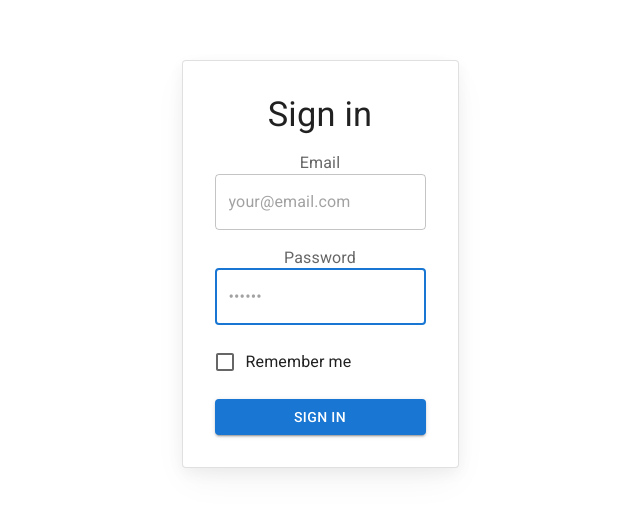
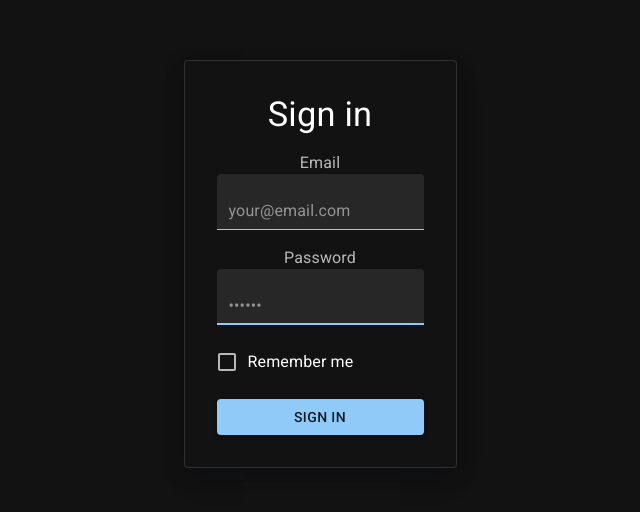
Before and after one commit to theRaffe/TMaquilaFrontend, a React (Vite) app: page /login in a window 1280 px wide. Shown: the part 168-680 px from the top of the page, without its empty margins (320-960 px from the left). Built offline with nearby package versions, Linux system fonts and the light colour scheme.

Commit message:
set dark theme at login form

```diff
--- a/src/pages/Login/LoginForm.tsx
+++ b/src/pages/Login/LoginForm.tsx
@@ -7,16 +7,22 @@
 // import Divider from '@mui/material/Divider';
 import FormLabel from '@mui/material/FormLabel';
 import FormControl from '@mui/material/FormControl';
-import Link from '@mui/material/Link';
+// import Link from '@mui/material/Link';
 import TextField from '@mui/material/TextField';
 import Typography from '@mui/material/Typography';
 import Stack from '@mui/material/Stack';
 import MuiCard from '@mui/material/Card';
-import { styled } from '@mui/material/styles';
+import { createTheme, styled, ThemeProvider } from '@mui/material/styles';
 import { SignInProps } from './types';
 // import AppTheme from '../shared-theme/AppTheme';
 //import { GoogleIcon, FacebookIcon, SitemarkIcon } from './components/CustomIcons';
 
+
+const darkTheme = createTheme({
+    palette: {
+      mode: 'dark',
+    },
+  });
 const Card = styled(MuiCard)(({ theme }) => ({
   display: 'flex',
   flexDirection: 'column',
@@ -119,7 +125,7 @@
   };
 
   return (
-    <>
+    <ThemeProvider theme={darkTheme}>
       <CssBaseline enableColorScheme />
       <SignInContainer direction="column" justifyContent="space-between">
         <Card variant="outlined">
@@ -155,7 +161,7 @@
                 autoFocus
                 required
                 fullWidth
-                variant="outlined"
+                variant="filled"
                 color={emailError ? 'error' : 'primary'}
               />
             </FormControl>
@@ -172,7 +178,7 @@
                 autoFocus
                 required
                 fullWidth
-                variant="outlined"
+                variant="filled"
                 color={passwordError ? 'error' : 'primary'}
               />
             </FormControl>
@@ -192,6 +198,6 @@
           </Box>
         </Card>
       </SignInContainer>
-    </>
+    </ThemeProvider>
   );
 }
```
